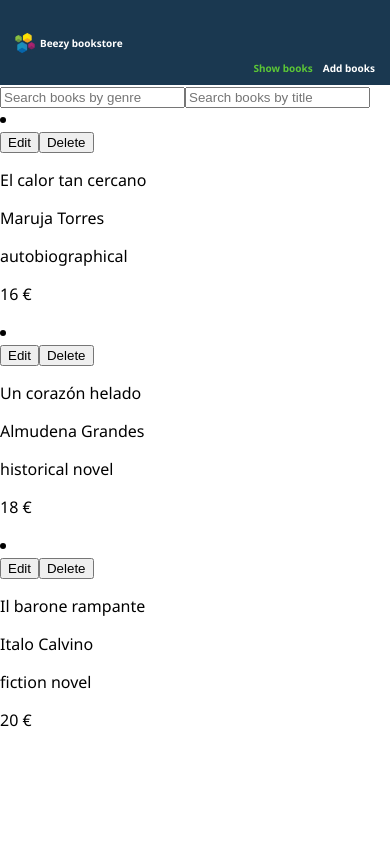
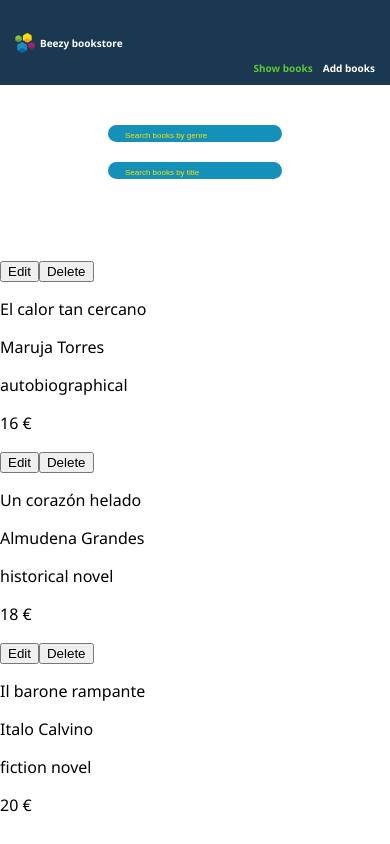
Before and after one commit to natalia-pn/B, a React (Create React App) app: page / in a window 390 px wide. Built offline with nearby package versions, Linux system fonts and the light colour scheme.

Commit message:
Add basic styles for showBooks (mobile)

```diff
--- a/src/styles/App.scss
+++ b/src/styles/App.scss
@@ -1,42 +1,13 @@
 @import url('https://fonts.googleapis.com/css?family=Noto+Sans:400,700');
 @import 'settings';
 @import 'menu';
+@import 'show-books';
+@import 'book-card';
 
-// .App__main-section {
-//     background-color: darkorange;
-// }
 
-// .Search-fields__container {
-//     display: flex;
-//     flex-direction: column;
-//     align-items: center;
-// }
 
-// .Genre__field {
-//     width: 300px;
-//     height: 25px;
-//     margin-top: 40px;
-//     margin-bottom: 20px;
-//     border-radius: 15px;
-//     border: none;
-//     outline: none;
-// }
-// .Title__field {
-//     width: 300px;
-//     height: 25px;
-//     margin-bottom: 80px;
-//     border-radius: 15px;
-//     border: none;
-//     outline: none;
-// }
 
-// .Genre__field::placeholder {
-//     padding-left: 15px;
-// }
 
-// .Title__field::placeholder {
-//     padding-left: 15px;
-// }
 
 // .Books__container {
 //     list-style: none;
--- /dev/null
+++ b/src/styles/_book-card.scss
@@ -0,0 +1,14 @@
+.Book__card {
+    background-color: $white;
+    list-style: none;
+}
+
+
+// Action-buttons__container
+// Edit-button
+// Delete-button
+// Book__info
+// Book__title
+// Book__author
+// Book__genre
+// Book__price
--- a/src/styles/_menu.scss
+++ b/src/styles/_menu.scss
@@ -55,9 +55,6 @@
 
 
 
-// .App {
-//     font-family: 'Noto Sans', sans-serif;
-// }
 
 // .App__header {
 //     display: flex;
--- /dev/null
+++ b/src/styles/_show-books.scss
@@ -0,0 +1,69 @@
+.Search-fields__container {
+    display: flex;
+    flex-direction: column;
+    align-items: center;
+}
+
+.Genre__field {
+    width: 170px;
+    height: 15px;
+    margin-top: 40px;
+    margin-bottom: 20px;
+    border-radius: 15px;
+    border: none;
+    outline: none;
+    background-color: $blue;
+}
+
+.Title__field {
+    width: 170px;
+    height: 15px;
+    margin-bottom: 80px;
+    border-radius: 15px;
+    border: none;
+    outline: none;
+    background-color: $blue;
+
+}
+
+.Genre__field::placeholder, .Title__field::placeholder  {
+    padding-left: 15px;
+    color: $yellow;
+    font-size: 8px;
+}
+
+
+
+
+// .Search-fields__container {
+//     display: flex;
+//     flex-direction: column;
+//     align-items: center;
+// }
+
+// .Genre__field {
+//     width: 300px;
+//     height: 25px;
+//     margin-top: 40px;
+//     margin-bottom: 20px;
+//     border-radius: 15px;
+//     border: none;
+//     outline: none;
+//     background-color: $blue;
+// }
+
+// .Title__field {
+//     width: 300px;
+//     height: 25px;
+//     margin-bottom: 80px;
+//     border-radius: 15px;
+//     border: none;
+//     outline: none;
+//     background-color: $blue;
+
+// }
+
+// .Genre__field::placeholder, .Title__field::placeholder  {
+//     padding-left: 15px;
+//     color: $yellow;
+// }
```
